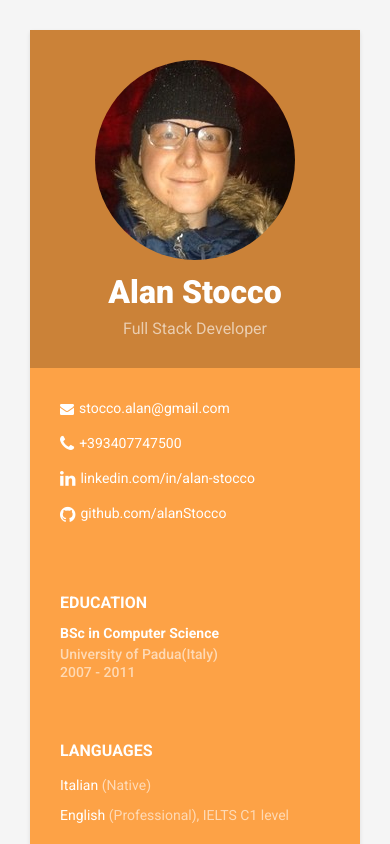
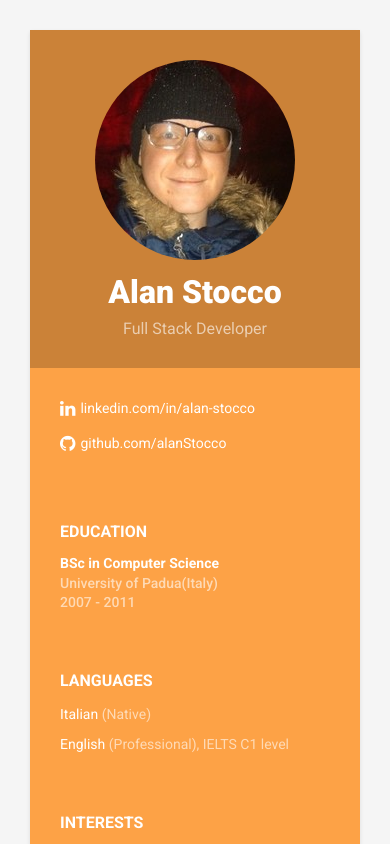
Before and after one commit to alanStocco/alanStocco.github.io, a plain HTML site: page index.html in a window 390 px wide. Shown: the top 844 px of the page. Drawn offline with Linux system fonts and the light colour scheme.

Commit message:
Remove Old phone and mail

```diff
--- a/index.html
+++ b/index.html
@@ -46,15 +46,9 @@
             <div class="contact-container container-block">
                 <ul class="list-unstyled contact-list">
 
-                    <li class="email"><i class="fa fa-envelope"></i><a href="mailto:%20stocco.alan@gmail.com">stocco.alan@gmail.com</a></li>
-
-                    <li class="phone"><i class="fa fa-phone"></i><a href="tel:00393407747500">&#43;393407747500</a></li>
-
                     <li class="linkedin"><i class="fa fa-linkedin"></i><a href="//linkedin.com/in/alan-stocco">linkedin.com/in/alan-stocco</a></li>
 
                     <li class="github"><i class="fa fa-github"></i><a href="//github.com/alanStocco">github.com/alanStocco</a></li>
-
-                    <!-- <li class="twitter"><i class="fa fa-twitter"></i><a href="//twitter.com/boh_chaos">@boh_chaos</a></li> -->
 
                 </ul>
             </div>
```
